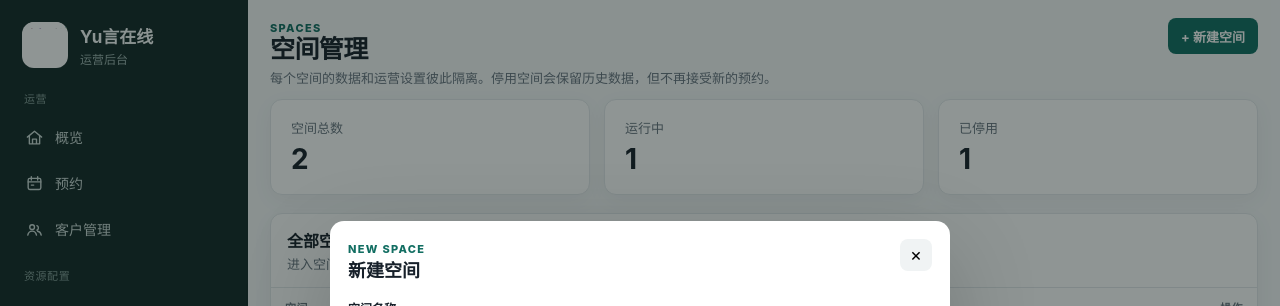
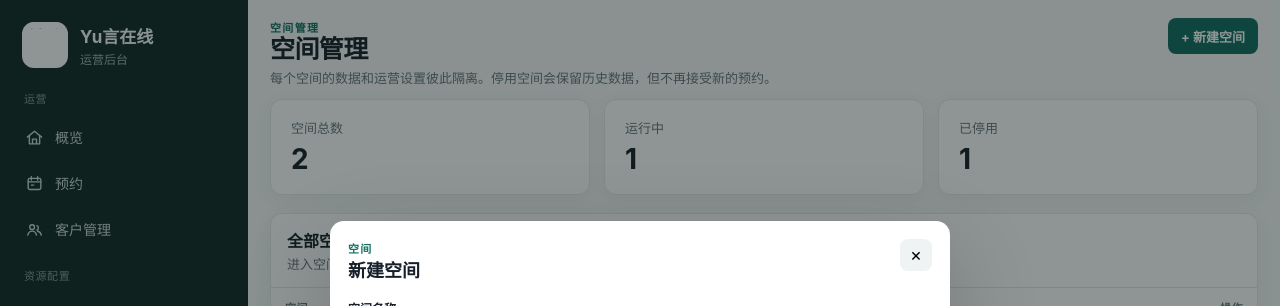
Before and after one commit to huangshirui/yuke, a Vue app in the folder apps/admin/: page /spaces in a window 1280 px wide. Both pictures are taken after a click on the button "+ 新建空间". Shown: the top 306 px of the page. Built offline with nearby package versions, Linux system fonts and the light colour scheme.

Commit message:
fix(admin): replace internal space labels

```diff
--- a/apps/admin/src/views/SpacesView.vue
+++ b/apps/admin/src/views/SpacesView.vue
@@ -102,7 +102,7 @@ onMounted(async () => {
   <main class="page">
     <section class="page-heading">
       <div>
-        <span class="eyebrow">Spaces</span>
+        <span class="eyebrow">空间管理</span>
         <h1>空间管理</h1>
         <p>每个空间的数据和运营设置彼此隔离。停用空间会保留历史数据，但不再接受新的预约。</p>
       </div>
@@ -157,7 +157,7 @@ onMounted(async () => {
     <div v-if="showCreate && isSuperAdmin" class="modal-backdrop" @click.self="showCreate = false">
       <section class="modal" role="dialog" aria-modal="true" aria-labelledby="create-space-title">
         <div class="modal-heading">
-          <div><span class="eyebrow">New Space</span><h2 id="create-space-title">新建空间</h2></div>
+          <div><span class="eyebrow">空间</span><h2 id="create-space-title">新建空间</h2></div>
           <button class="icon-button" aria-label="关闭" @click="showCreate = false">×</button>
         </div>
 
```
